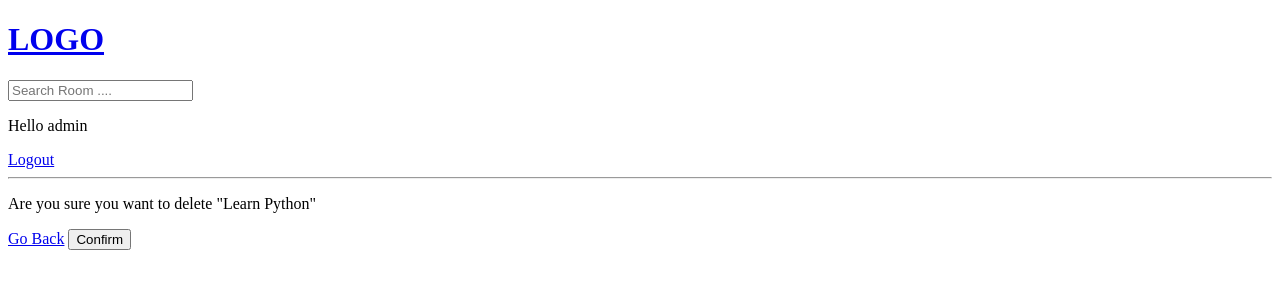
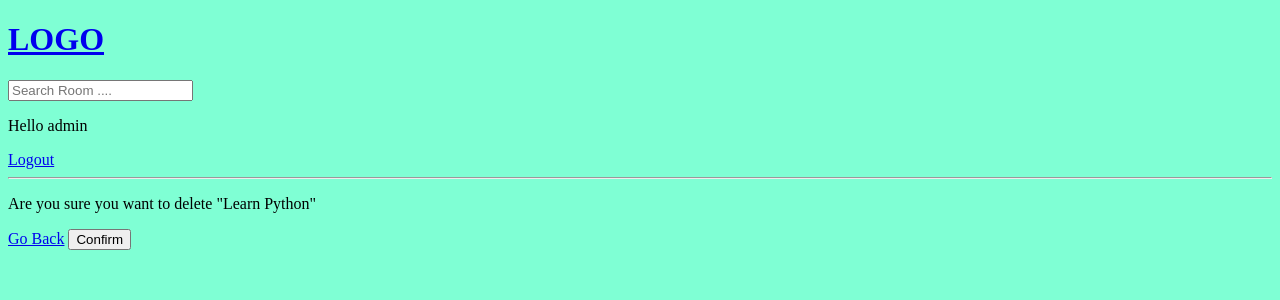
Before and after one commit to callistopan/study-buddy, a Django app: page /delete-room/1/ in a window 1280 px wide. Shown: the top 300 px of the page. Run offline with Django 4.2, Linux system fonts and the light colour scheme; a user stored in the database is signed in; data comes from the database, SQL or seed files in the repository.

Commit message:
updated create-room

```diff
--- a/studybud/base/forms.py
+++ b/studybud/base/forms.py
@@ -5,3 +5,4 @@ class RoomForm(ModelForm):
     class Meta:
         model = Room
         fields = '__all__'
+        exclude = ['host','participants']
--- /dev/null
+++ b/studybud/static/styles/main.css
@@ -0,0 +1,3 @@
+body{
+    background-color:aquamarine;
+}
--- a/studybud/studybud/settings.py
+++ b/studybud/studybud/settings.py
@@ -117,6 +117,8 @@ USE_TZ = True
 # https://docs.djangoproject.com/en/4.0/howto/static-files/
 
 STATIC_URL = 'static/'
+STATICFILES_DIRS = [BASE_DIR / 'static']
+
 
 # Default primary key field type
 # https://docs.djangoproject.com/en/4.0/ref/settings/#default-auto-field
--- a/studybud/templates/main.html
+++ b/studybud/templates/main.html
@@ -1,9 +1,11 @@
 <!DOCTYPE html>
+{% load static %}
 <html lang="en">
 <head>
     <meta charset="UTF-8">
     <meta http-equiv="X-UA-Compatible" content="IE=edge">
     <meta name="viewport" content="width=device-width, initial-scale=1.0">
+    <link rel="stylesheet" type="text/css" media="screen" href="{% static 'styles/main.css'%}">
     <title>StudyBud</title>
 </head>
 <body>
@@ -20,6 +22,7 @@
 
     {% endif %}
 
+
     {% block content %}
 
     {% endblock %}
```
Also changed, not shown: studybud/static/images/image.jpeg (added).
